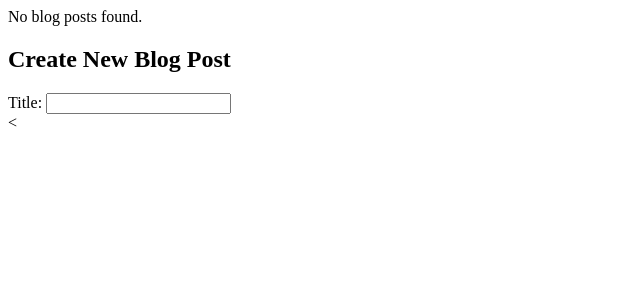
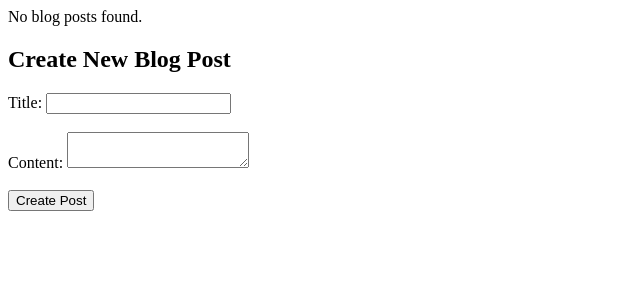
Before and after one commit to kurtYmd/php-project-univ, a PHP site: page /dashboard.php in a window 1280 px wide. Shown: the top 300 px of the page, without its empty margins (0-640 px from the left). Run offline with PHP 8.4, Linux system fonts and the light colour scheme; the visitor is signed in with stand-in values (Sample User, id 1); data that the repository does not hold is empty.

Commit message:
fixing dashboard

```diff
--- a/dashboard.php
+++ b/dashboard.php
@@ -44,4 +44,12 @@ $conn->close();
     <form method="POST" action="create_post.php">
         <label for="title">Title:</label>
         <input type="text" id="title" name="title" required>
-        <br><
+        <br><br>
+        <label for="content">Content:</label>
+        <textarea id="content" name="content" required></textarea>
+        <br><br>
+        <input type="submit" value="Create Post">
+    </form>
+</div>
+</body>
+</html>
```
